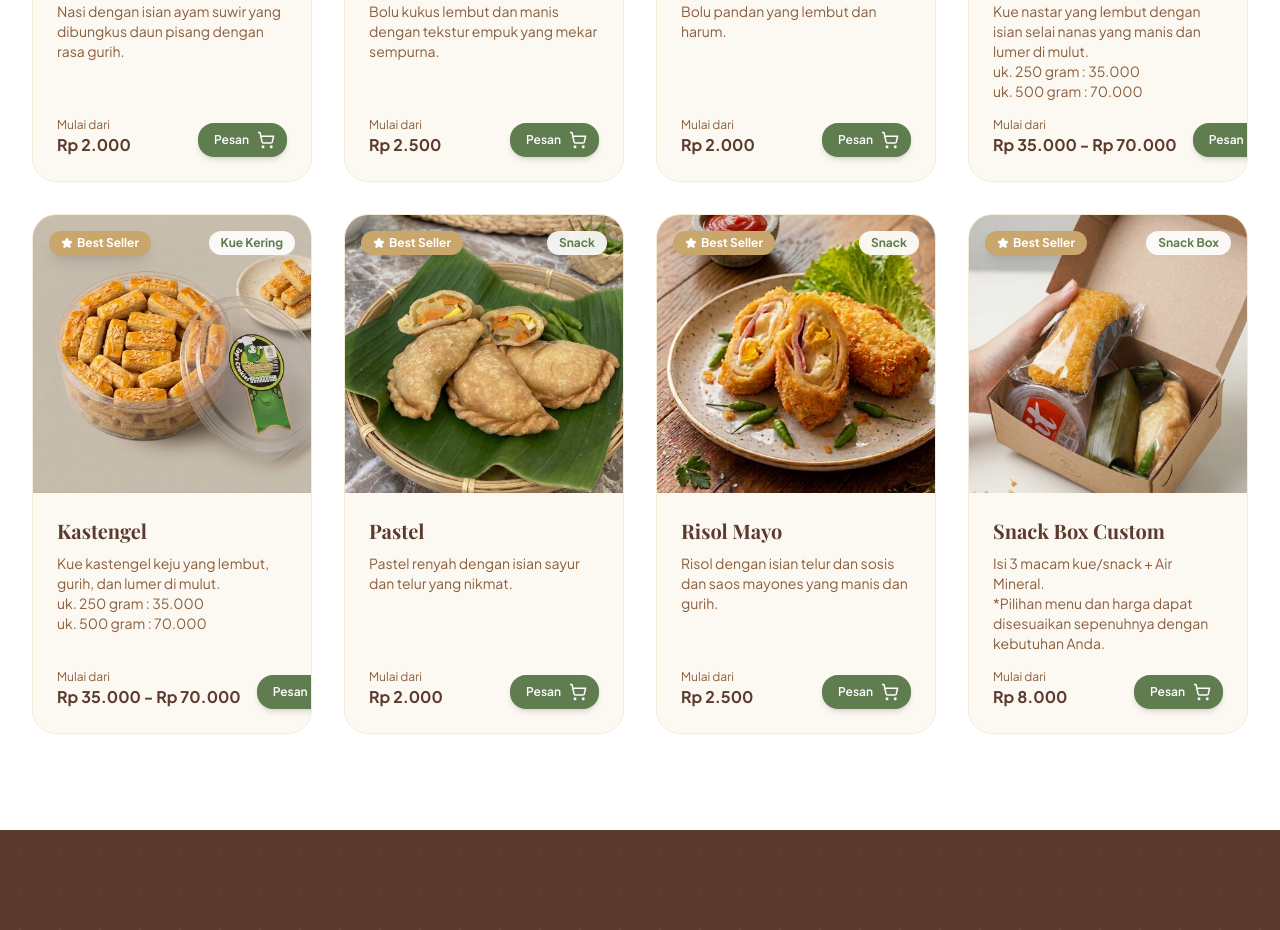
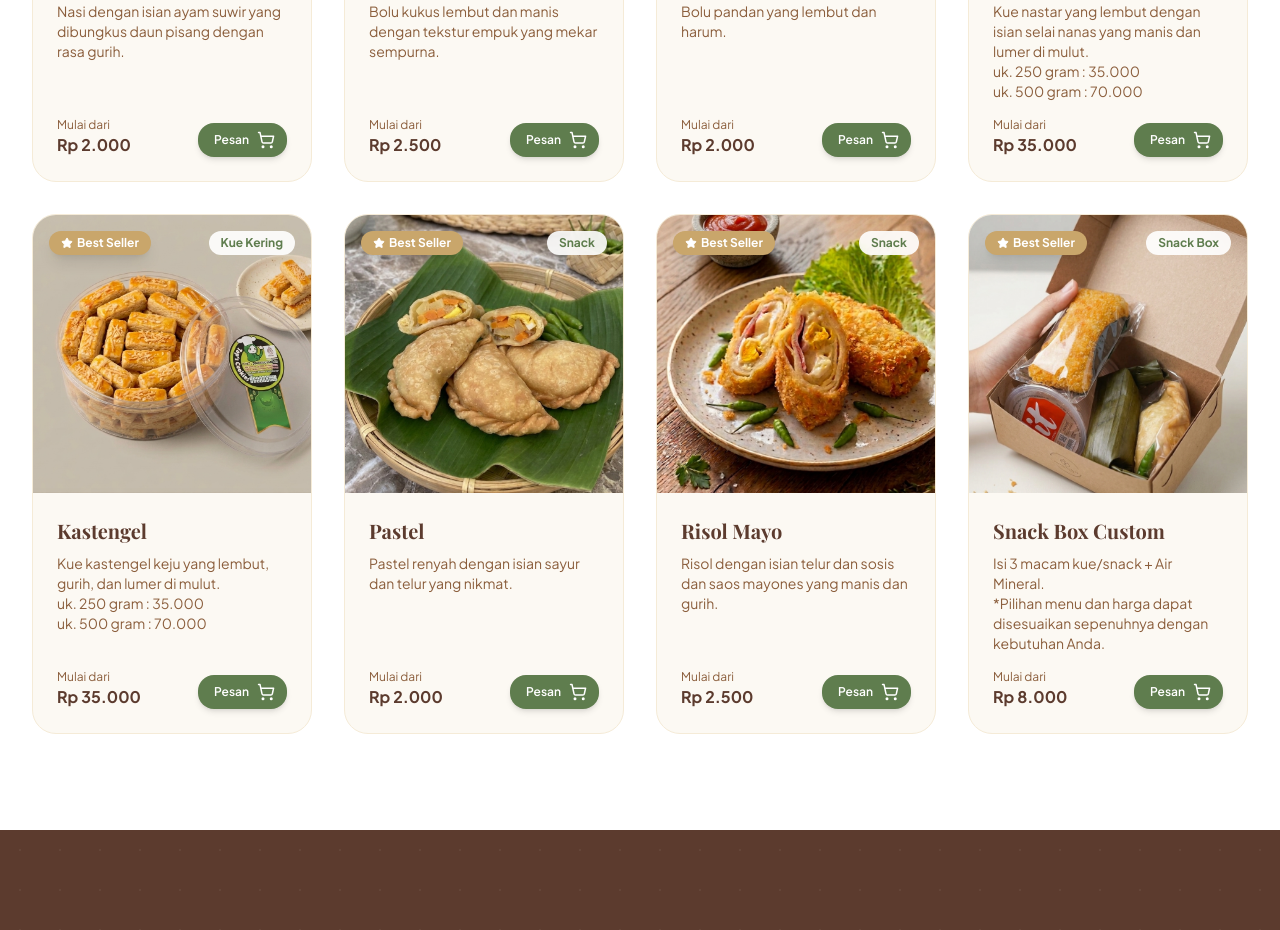
Before and after one commit to berrlylie/tops.snack, a React (Vite) app: page / in a window 1280 px wide. Shown: the part 3180-4110 px from the top of the page. Built offline with nearby package versions, Linux system fonts and the light colour scheme; a web font is replaced by a local one.

Commit message:
Update constants.ts

```diff
--- a/src/constants.ts
+++ b/src/constants.ts
@@ -90,7 +90,7 @@ export const PRODUCTS: Product[] = [
     name: 'Bolu Jadul',
     description: 'Aneka bolu jadul dengan berbagai pilihan topping yang lembut (diameter 20cm).\nuk. Tanpa Topping : 25.000\nuk. Topping Messes 30.000\nuk.Topping Keju : 35.000',
     category: 'Kue Basah',
-    price: '25.000 - Rp 35.000',
+    price: '25.000',
     image: '/bolujadul.png',
   },
 
@@ -100,7 +100,7 @@ export const PRODUCTS: Product[] = [
     name: 'Nastar',
     description: 'Kue nastar yang lembut dengan isian selai nanas yang manis dan lumer di mulut.\nuk. 250 gram : 35.000\nuk. 500 gram : 70.000',
     category: 'Kue Kering',
-    price: '35.000 - Rp 70.000',
+    price: '35.000',
     isBestSeller: true,
     image: '/nastar.png',
   },
@@ -109,7 +109,7 @@ export const PRODUCTS: Product[] = [
     name: 'Kastengel',
     description: 'Kue kastengel keju yang lembut, gurih, dan lumer di mulut.\nuk. 250 gram : 35.000\nuk. 500 gram : 70.000',
     category: 'Kue Kering',
-    price: '35.000 - Rp 70.000',
+    price: '35.000',
     isBestSeller: true,
     image: '/kastengel.png',
   },
@@ -118,7 +118,7 @@ export const PRODUCTS: Product[] = [
     name: 'Putri Salju',
     description: 'Kue putri salju yang lembut, manis, dan lumer di mulut dengan taburan gula halus yang melimpah.\nuk. 250 gram : 30.000\nuk. 500 gram : 60.000',
     category: 'Kue Kering',
-    price: '30.000 - Rp 60.000',
+    price: '30.000',
     image: '/putrisalju.png',
   },
   {
@@ -126,7 +126,7 @@ export const PRODUCTS: Product[] = [
     name: 'Kue Kacang',
     description: 'Kue kacang yang renyah dan gurih dengan taburan wijen yang harum.\nuk. 250 gram : 25.000\nuk. 500 gram : 50.000',
     category: 'Kue Kering',
-    price: '25.000 - Rp 50.000',
+    price: '25.000',
     image: '/kuekacang.png',
   },
   {
@@ -134,7 +134,7 @@ export const PRODUCTS: Product[] = [
     name: 'Bola-Bola Cokelat',
     description: 'Bola-bola cokelat manis dengan taburan sprinkles warna-warni, renyah di luar dan lumer di mulut.\nuk. 250 gram : 30.000\nuk. 500 gram : 60.000',
     category: 'Kue Kering',
-    price: '30.000 - Rp 60.000',
+    price: '30.000',
     image: '/bolacoklat.png',
   },
   {
@@ -142,7 +142,7 @@ export const PRODUCTS: Product[] = [
     name: 'Sagu Keju',
     description: 'Kue sagu keju lembut yang lumer di mulut, memadukan rasa manis dan gurihnya keju di setiap gigitan.\nuk. 250 gram : 30.000\nuk. 500 gram : 60.000',
     category: 'Kue Kering',
-    price: '30.000 - Rp 60.000',
+    price: '30.000',
     image: '/sagukeju.png',
   },
 
@@ -199,7 +199,7 @@ export const PRODUCTS: Product[] = [
     name: 'Hampers Lebaran',
     description: 'Berisi 5 toples aneka kue kering pilihan yang siap jadi hantaran spesial untuk keluarga dan kerabat di hari raya.\nuk. 250 gram : 150.000\nuk. 500 gram : 250.000',
     category: 'Hampers',
-    price: '150.000 - Rp 250.000',
+    price: '150.000',
     isBestSeller: true,
     image: '/hampers.png',
   },
```
